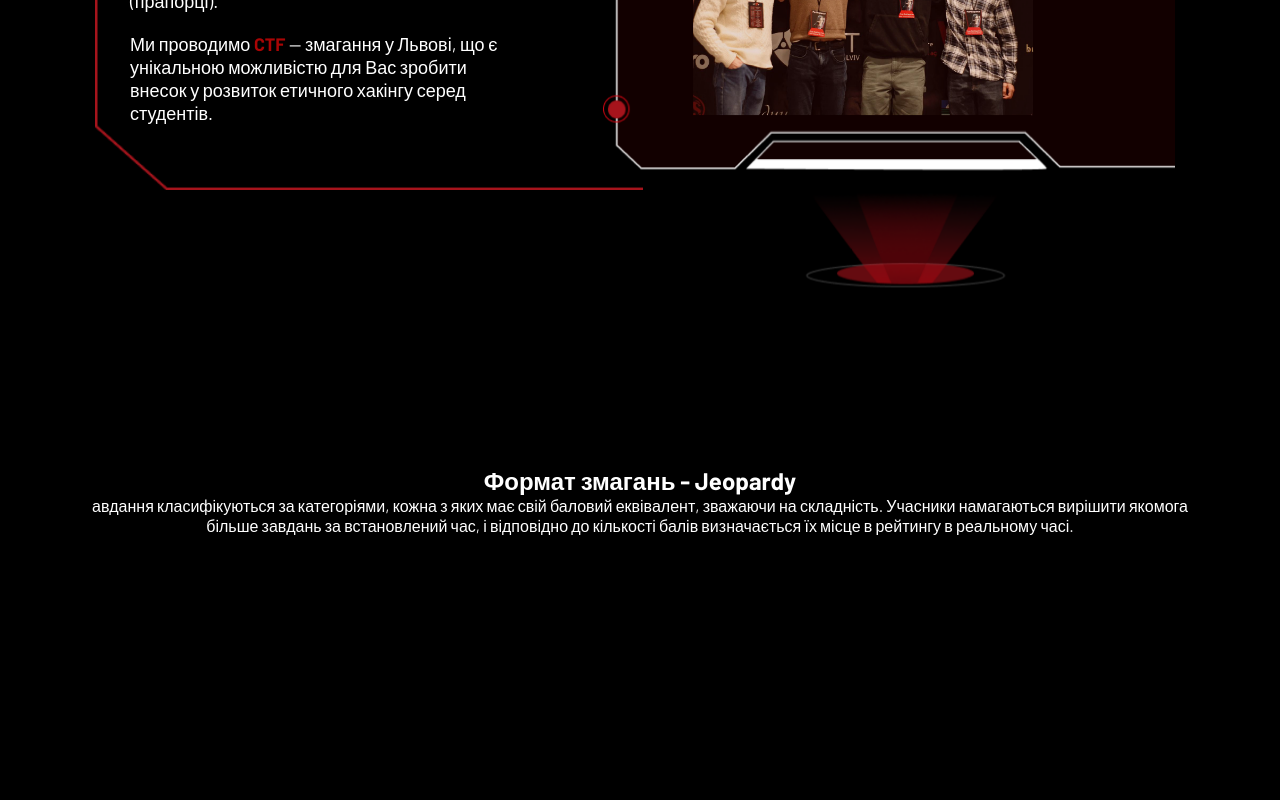
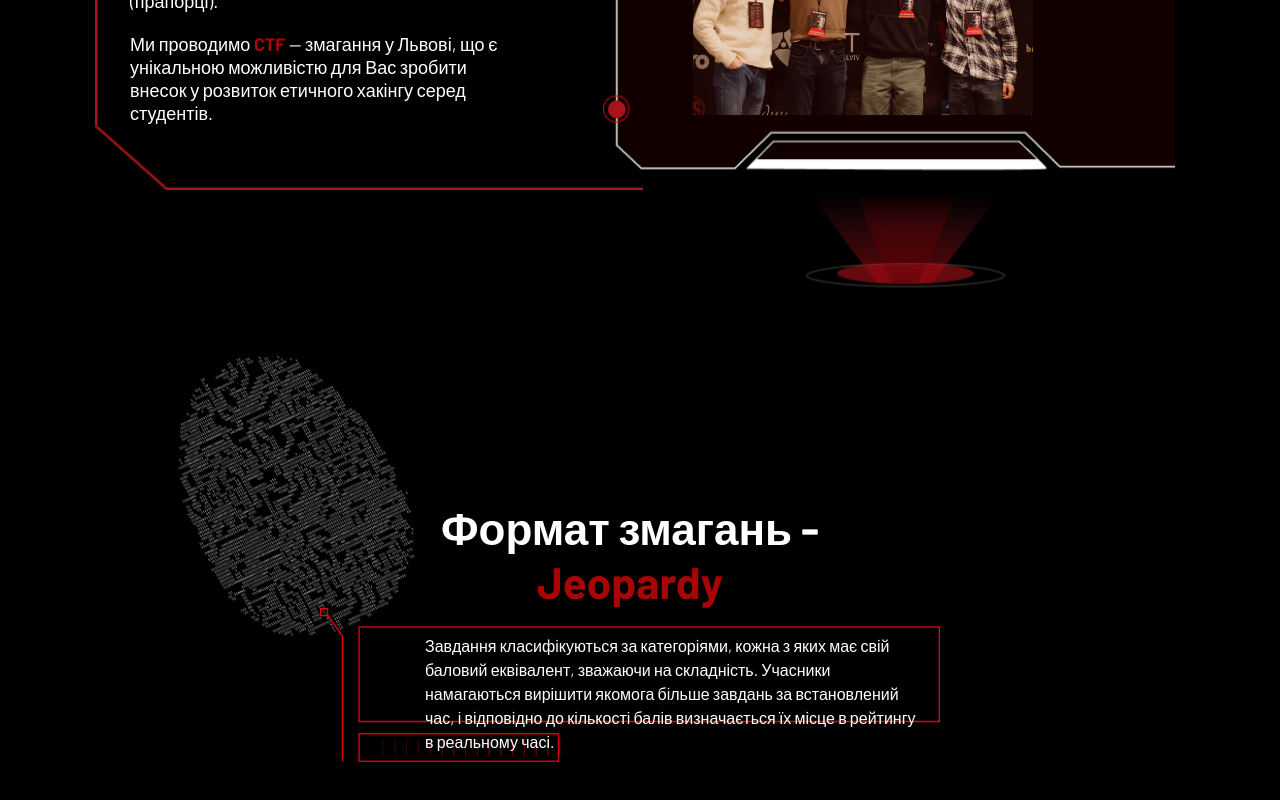
Before and after one commit to yasinochka/ctf-2025-partnership, a Next.js app: page / in a window 1280 px wide. Shown: the part 1248-2048 px from the top of the page. Built offline with nearby package versions, Linux system fonts and the light colour scheme; a web font is replaced by a local one.

Commit message:
+ одна секція

```diff
--- a/src/app/AboutSection.tsx
+++ b/src/app/AboutSection.tsx
@@ -8,7 +8,7 @@ import 'aos/dist/aos.css';
 const AboutSection = () => {
   useEffect(() => {
     AOS.init({
-      duration: 1000, // Тривалість анімації в мілісекундах
+      duration: 800, // Тривалість анімації в мілісекундах
       once: false,    // Анімація повторюється при повторному вході в зону видимості
     });
   }, []);
--- a/src/app/FormatSection.module.css
+++ b/src/app/FormatSection.module.css
@@ -1,7 +1,66 @@
 .formatSection{
-    padding:10px 80px;
+    padding: 40px 80px;
     color: #fff;
     text-align: center;
     background-color: var(--background);
     overflow: visible;
 }
+
+.formatContent{
+    max-width: 1440px;
+}
+
+.formatContainer{
+    display: flex;
+    justify-content: center;
+    align-items: flex-start;
+}
+
+.fingerprintFrame {
+    position: relative;
+    bottom: 270px;
+    right:40px;
+    margin: 20px 0;
+    z-index: 0;
+    opacity: 0.8;
+}
+
+.frame{
+    position: relative;
+    right:260px;
+    align-items: center;
+    padding: 35px;
+    background-image: url('/images/frame.png');
+    background-repeat: no-repeat;
+    background-size: contain;
+    background-position: center;
+    min-width: 0;
+}
+
+.fingerprintImage {
+    transition: transform 0.3s ease;
+}
+.fingerprintFrame:hover .fingerprintImage {
+    transform: scale(1.1);
+}
+.frame h1 {
+    position: relative;
+    font-size: 44px;
+    bottom:30px;
+}
+
+.frame p{
+    position: relative;
+    left:20px;
+    bottom:4px;
+    font-size: 16px;
+    text-align: left;
+    margin-bottom: 80px;
+    margin-left: 50px;
+    line-height: 1.5;
+}
+
+.highlightRed {
+    color: #a80505;
+    font-weight: bold;
+}
--- a/src/app/FormatSection.tsx
+++ b/src/app/FormatSection.tsx
@@ -1,14 +1,26 @@
 'use client';
 import styles from './FormatSection.module.css';
 import Image from 'next/image';
+
 const FormatSection: React.FC = () => {
   return (
     <section className={styles.formatSection}>
       <div className={styles.formatContent}>
-            <div className={styles.container}>
+        <div className={styles.formatContainer}>
+          <div className={styles.fingerprintFrame}>
+            <Image
+              src="/images/finger.png"
+              alt="Fingerprint design"
+              width={500}
+              height={500}
+              className={styles.fingerprintImage}
+            />
+          </div>
           <div className={styles.frame}>
             <h1>Формат змагань - <span className={styles.highlightRed}>Jeopardy</span></h1>
-                    <p>авдання класифікуються за категоріями, кожна з яких має свій баловий еквівалент, зважаючи на складність. Учасники намагаються вирішити якомога більше завдань за встановлений час, і відповідно до кількості балів визначається їх місце в рейтингу в реальному часі.</p>
+            <p>
+              Завдання класифікуються за категоріями, кожна з яких має свій баловий еквівалент, зважаючи на складність. Учасники намагаються вирішити якомога більше завдань за встановлений час, і відповідно до кількості балів визначається їх місце в рейтингу в реальному часі.
+            </p>
           </div>
         </div>
       </div>
--- a/src/app/globals.css
+++ b/src/app/globals.css
@@ -15,6 +15,7 @@ body {
   background: var(--background);
   color: var(--foreground);
   font-family: 'Barlow', Arial, sans-serif;
+  overflow-x: hidden;
 }
 
 section {
```
Also changed, not shown: public/images/frame.png (added). Lines whose indentation alone changed are shown as unchanged.
